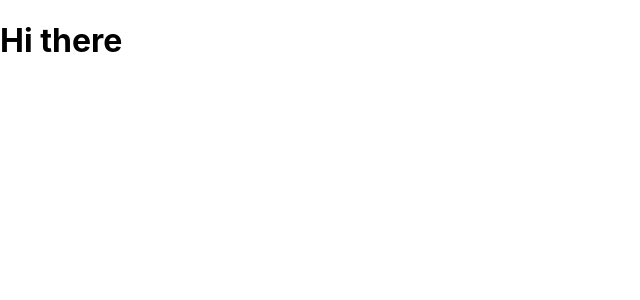
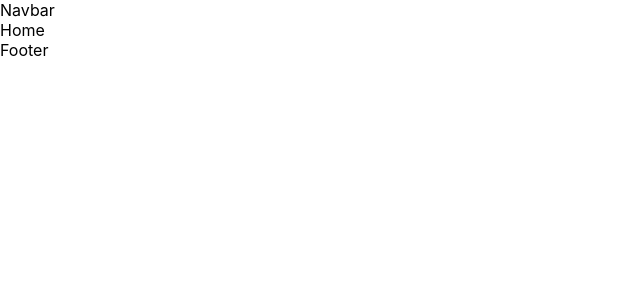
Before and after one commit to aashishpanthi/lootle.live, a React (Create React App) app in the folder client/: page / in a window 1280 px wide. Shown: the top 300 px of the page, without its empty margins (0-640 px from the left). Built offline with nearby package versions, Linux system fonts and the light colour scheme.

Commit message:
setup routes

```diff
--- a/client/package.json
+++ b/client/package.json
@@ -8,6 +8,7 @@
     "@testing-library/user-event": "^13.5.0",
     "react": "^18.2.0",
     "react-dom": "^18.2.0",
+    "react-router-dom": "^6.4.4",
     "react-scripts": "5.0.1",
     "web-vitals": "^2.1.4"
   },
--- a/client/src/App.js
+++ b/client/src/App.js
@@ -1,5 +1,7 @@
+import Routes from "./routes";
+
 const App = () => {
-  return <h1>Hi there</h1>;
+  return <Routes />;
 };
 
 export default App;
--- /dev/null
+++ b/client/src/components/Footer.js
@@ -0,0 +1,7 @@
+import React from "react";
+
+const Footer = () => {
+  return <div>Footer</div>;
+};
+
+export default Footer;
--- /dev/null
+++ b/client/src/components/Navbar.js
@@ -0,0 +1,7 @@
+import React from "react";
+
+const Navbar = () => {
+  return <div>Navbar</div>;
+};
+
+export default Navbar;
--- a/client/src/index.js
+++ b/client/src/index.js
@@ -2,10 +2,13 @@ import React from "react";
 import ReactDOM from "react-dom/client";
 import "./index.css";
 import App from "./App";
+import { BrowserRouter } from "react-router-dom";
 
 const root = ReactDOM.createRoot(document.getElementById("root"));
 root.render(
   <React.StrictMode>
-    <App />
+    <BrowserRouter>
+      <App />
+    </BrowserRouter>
   </React.StrictMode>
 );
--- /dev/null
+++ b/client/src/layouts/DefaultLayout.js
@@ -0,0 +1,13 @@
+import Navbar from "../components/Navbar";
+import Footer from "../components/Footer";
+import { Outlet } from "react-router-dom";
+
+const DefaultLayout = () => (
+  <>
+    <Navbar />
+    <Outlet />
+    <Footer />
+  </>
+);
+
+export default DefaultLayout;
--- /dev/null
+++ b/client/src/layouts/NavbarOnlyLayout.js
@@ -0,0 +1,11 @@
+import Navbar from "../components/Navbar";
+import { Outlet } from "react-router-dom";
+
+const NavbarOnlyLayout = () => (
+  <>
+    <Navbar />
+    <Outlet />
+  </>
+);
+
+export default NavbarOnlyLayout;
--- /dev/null
+++ b/client/src/pages/DashboardApp.js
@@ -0,0 +1,7 @@
+import React from "react";
+
+const DashboardApp = () => {
+  return <div>DashboardApp</div>;
+};
+
+export default DashboardApp;
--- /dev/null
+++ b/client/src/pages/Home.js
@@ -0,0 +1,7 @@
+import React from "react";
+
+const Home = () => {
+  return <div>Home</div>;
+};
+
+export default Home;
--- /dev/null
+++ b/client/src/pages/Page404.js
@@ -0,0 +1,7 @@
+import React from "react";
+
+const Page404 = () => {
+  return <div>Page404</div>;
+};
+
+export default Page404;
--- /dev/null
+++ b/client/src/routes.js
@@ -0,0 +1,28 @@
+import { useRoutes } from "react-router-dom";
+
+// layouts
+import DefaultLayout from "./layouts/DefaultLayout";
+import NavbarOnlyLayout from "./layouts/NavbarOnlyLayout";
+
+//import other pages
+import NotFound from "./pages/Page404";
+import Home from "./pages/Home";
+import DashboardApp from "./pages/DashboardApp";
+
+// ----------------------------------------------------------------------
+
+export default function Router() {
+  return useRoutes([
+    {
+      path: "/",
+      element: <DefaultLayout />,
+      children: [{ path: "", element: <Home /> }],
+    },
+    {
+      path: "/app",
+      element: <NavbarOnlyLayout />,
+      children: [{ path: "dashboard", element: <DashboardApp /> }],
+    },
+    { path: "*", element: <NotFound /> },
+  ]);
+}
```
Also changed, not shown: 1 other file (tests, documents, lock files or other folders).
